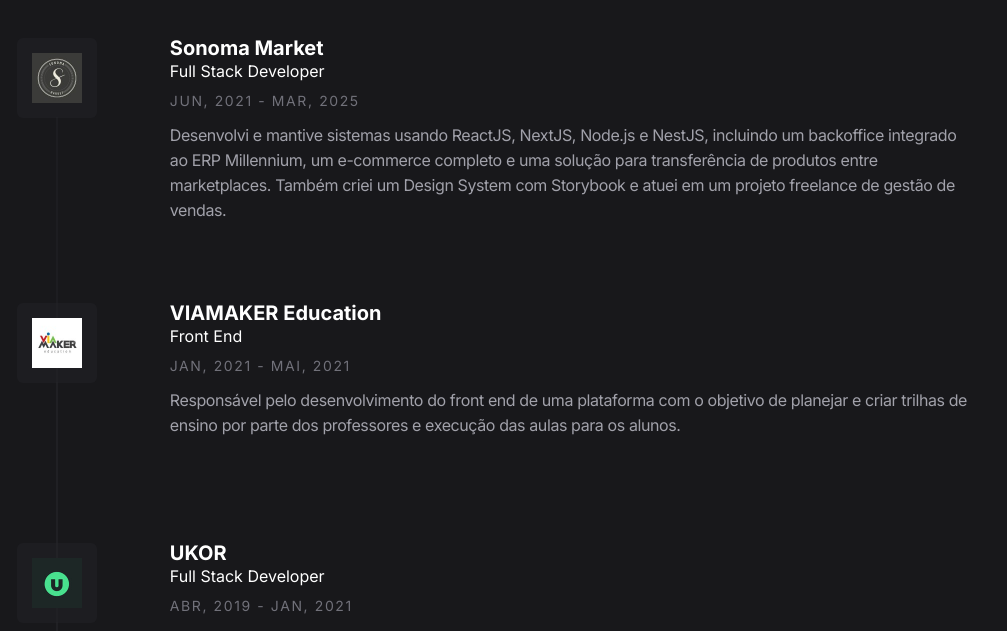
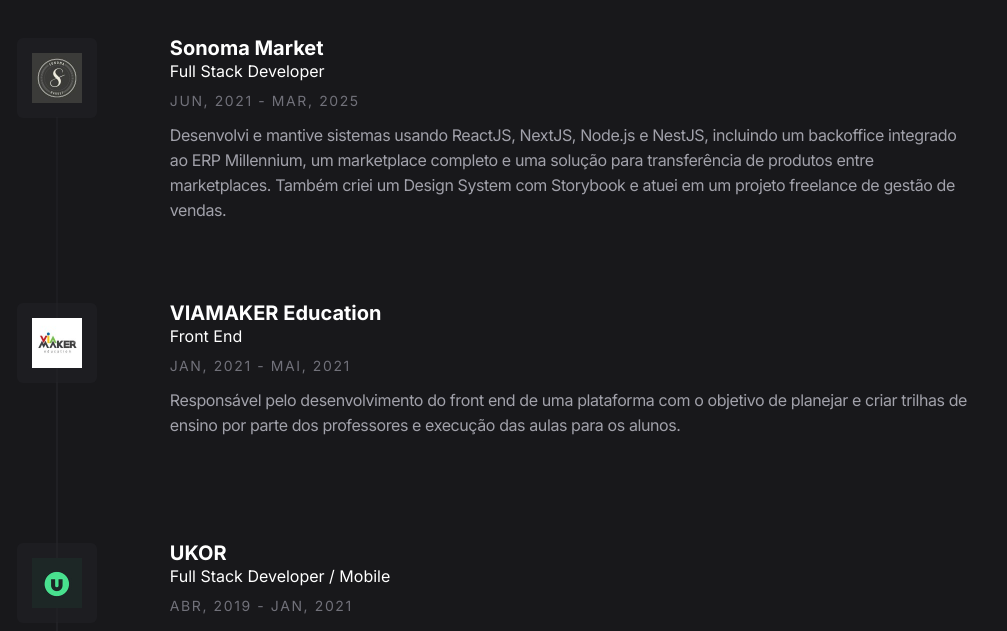
Before and after one commit to JoaoVitorOtavio/my-portfolio, a Next.js app: page / in a window 1280 px wide. Shown: the part 2007-2638 px from the top of the page, without its empty margins (103-1110 px from the left). Built offline with nearby package versions, Linux system fonts and the light colour scheme.

Commit message:
Atualizando descrição de experiências profissionais

```diff
--- a/app/about/page.tsx
+++ b/app/about/page.tsx
@@ -67,7 +67,7 @@
             sem ela na minha vida. Cada linha de código representa não apenas um
             desafio superado, mas também uma oportunidade de crescimento pessoal
             e profissional. Com experiência em React, Next.js e Node.js,
-            participei do desenvolvimento de e-commerces, backoffices e
+            participei do desenvolvimento de marketplace, backoffices e
             integrações com marketplaces, sempre focando em performance e na
             melhor experiência para o usuário. Além do desenvolvimento web,
             tenho vivência em aplicações mobile com React Native, portais
--- a/app/data/works.ts
+++ b/app/data/works.ts
@@ -5,7 +5,7 @@
   {
     enterpriseName: 'Sonoma Market',
     description:
-      'Desenvolvi e mantive sistemas usando ReactJS, NextJS, Node.js e NestJS, incluindo um backoffice integrado ao ERP Millennium, um e-commerce completo e uma solução para transferência de produtos entre marketplaces. Também criei um Design System com Storybook e atuei em um projeto freelance de gestão de vendas.',
+      'Desenvolvi e mantive sistemas usando ReactJS, NextJS, Node.js e NestJS, incluindo um backoffice integrado ao ERP Millennium, um marketplace completo e uma solução para transferência de produtos entre marketplaces. Também criei um Design System com Storybook e atuei em um projeto freelance de gestão de vendas.',
     imagePath: '/sonoma_logo.jpg',
     role: 'Full Stack Developer',
     time: 'Jun, 2021 - Mar, 2025',
@@ -31,9 +31,9 @@
     ],
     link: 'https://www.sonoma.com.br/',
     detailedDescription: `
+      <b>Marketeplace:</b> Participação no desenvolvimento de um marketplace usando <b>Next.js</b>, <b>TypeScript</b>, <b>React Query</b>, <b>Node.js</b>, <b>Sequelize</b> e <b>Styled Components</b>.<br><br>
       <b>Backoffice:</b> Desenvolvimento de um sistema de backoffice em <b>ReactJS</b> com <b>Node/Express</b>, integrado ao <b>ERP Millennium</b> e à plataforma <b>VTEX</b> (posteriormente migrado para <b>Magento</b>), garantindo alto desempenho e eficiência operacional.<br><br>
       <b>Design System:</b> Criação e documentação de um <b>Design System</b> exclusivo com <b>Storybook</b>, para otimizar a consistência de design e a colaboração entre equipes.<br><br>
-      <b>E-commerce:</b> Participação no desenvolvimento de um e-commerce usando <b>Next.js</b>, <b>TypeScript</b>, <b>React Query</b>, <b>Node.js</b>, <b>Sequelize</b> e <b>Styled Components</b>.<br><br>
       <b>Integração de Marketplaces:</b> Desenvolvimento de uma plataforma de intermediação para transferência de produtos entre e-commerces/marketplaces, utilizando <b>NestJS</b>, <b>Jest</b>, <b>Prisma</b>, <b>Postgres</b> e <b>Axios</b>. Projeto assegurou migração de dados contínua e sem interrupções.<br><br>
       <b>Sistema para Consultores de Vendas (Freelance):</b> Criação de uma plataforma para consultores de vendas em <b>Node.js</b> e <b>React</b>, com integração ao <b>ERP</b> para registro de transações, otimizando o controle de vendas e formalização de pagamentos.
     `,
@@ -61,7 +61,7 @@
     description:
       'Desenvolvi projetos para melhorar a experiência do usuário e otimizar ferramentas da empresa, como um aplicativo de saúde e bem-estar em React Native, Redux e Node.js, um portal administrativo em ReactJS, Node.js e Redux para gestão de operações e dados, e landing pages otimizadas para divulgação e engajamento do público.',
     imagePath: '/ukor_logo.jpg',
-    role: 'Full Stack Developer',
+    role: 'Full Stack Developer / Mobile',
     time: 'Abr, 2019 - Jan, 2021',
     techs: [
       { name: 'React', icon: icons.react },
```
